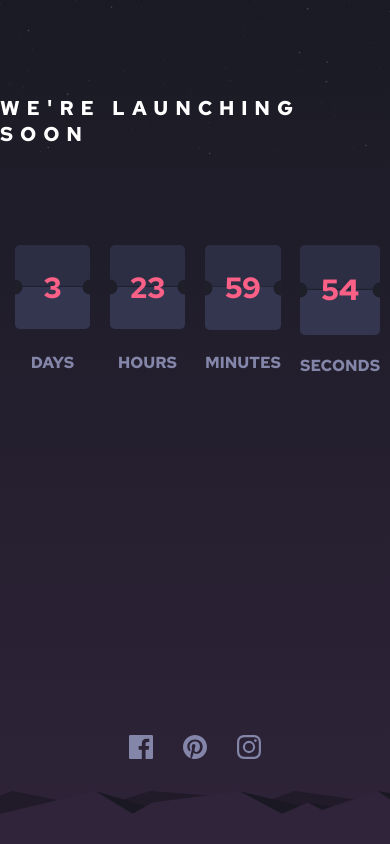
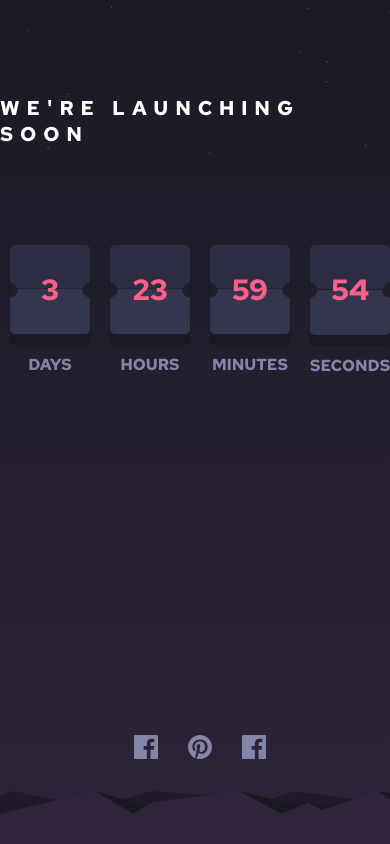
Before and after one commit to enzo-mir/launch-countdown-timer-main, a plain HTML site: page index.html in a window 390 px wide. Drawn offline with Linux system fonts and the light colour scheme.

Commit message:
stylisation

```diff
--- a/index.html
+++ b/index.html
@@ -37,13 +37,34 @@
     <footer>
       <ul>
         <li>
-          <a href="#"><img src="./images/icon-facebook.svg" alt="" /></a>
+          <a href="#"
+            ><svg xmlns="http://www.w3.org/2000/svg" width="24" height="24">
+              <path
+                fill="#8385A9"
+                d="M22.675 0H1.325C.593 0 0 .593 0 1.325v21.351C0 23.407.593 24 1.325 24H12.82v-9.294H9.692v-3.622h3.128V8.413c0-3.1 1.893-4.788 4.659-4.788 1.325 0 2.463.099 2.795.143v3.24l-1.918.001c-1.504 0-1.795.715-1.795 1.763v2.313h3.587l-.467 3.622h-3.12V24h6.116c.73 0 1.323-.593 1.323-1.325V1.325C24 .593 23.407 0 22.675 0z"
+              />
+            </svg>
+          </a>
         </li>
         <li>
-          <a href="#"><img src="./images/icon-pinterest.svg" alt="" /></a>
+          <a href="#"
+            ><svg xmlns="http://www.w3.org/2000/svg" width="24" height="24">
+              <path
+                fill="#8385A9"
+                d="M12 0C5.373 0 0 5.372 0 12c0 5.084 3.163 9.426 7.627 11.174-.105-.949-.2-2.405.042-3.441.218-.937 1.407-5.965 1.407-5.965s-.359-.719-.359-1.782c0-1.668.967-2.914 2.171-2.914 1.023 0 1.518.769 1.518 1.69 0 1.029-.655 2.568-.994 3.995-.283 1.194.599 2.169 1.777 2.169 2.133 0 3.772-2.249 3.772-5.495 0-2.873-2.064-4.882-5.012-4.882-3.414 0-5.418 2.561-5.418 5.207 0 1.031.397 2.138.893 2.738a.36.36 0 01.083.345l-.333 1.36c-.053.22-.174.267-.402.161-1.499-.698-2.436-2.889-2.436-4.649 0-3.785 2.75-7.262 7.929-7.262 4.163 0 7.398 2.967 7.398 6.931 0 4.136-2.607 7.464-6.227 7.464-1.216 0-2.359-.631-2.75-1.378l-.748 2.853c-.271 1.043-1.002 2.35-1.492 3.146C9.57 23.812 10.763 24 12 24c6.627 0 12-5.373 12-12 0-6.628-5.373-12-12-12z"
+              />
+            </svg>
+          </a>
         </li>
         <li>
-          <a href="#"><img src="./images/icon-instagram.svg" alt="" /></a>
+          <a href="#">
+            <svg xmlns="http://www.w3.org/2000/svg" width="24" height="24">
+              <path
+                fill="#8385A9"
+                d="M22.675 0H1.325C.593 0 0 .593 0 1.325v21.351C0 23.407.593 24 1.325 24H12.82v-9.294H9.692v-3.622h3.128V8.413c0-3.1 1.893-4.788 4.659-4.788 1.325 0 2.463.099 2.795.143v3.24l-1.918.001c-1.504 0-1.795.715-1.795 1.763v2.313h3.587l-.467 3.622h-3.12V24h6.116c.73 0 1.323-.593 1.323-1.325V1.325C24 .593 23.407 0 22.675 0z"
+              />
+            </svg>
+          </a>
         </li>
       </ul>
     </footer>
--- a/style.css
+++ b/style.css
@@ -39,10 +39,10 @@ main {
     display: grid;
     place-items: center;
     justify-content: center;
-    grid-template-columns: repeat(4, 25%);
+    grid-template-columns: repeat(4, 20%);
     gap: 20px;
     text-align: center;
-    width: clamp(300px, 75vw, 1000px);
+    width: clamp(400px, 75vw, 1000px);
 
     & div {
       position: relative;
@@ -66,6 +66,7 @@ main {
         aspect-ratio: 9 / 10;
         border-radius: 5px;
         overflow: hidden;
+        box-shadow: 0 10px 0px 1px hsl(234, 17%, 12%);
 
         &::before {
           position: absolute;
@@ -99,6 +100,10 @@ footer {
     gap: 30px;
     & li {
       list-style-type: none;
+
+      & a:hover svg path {
+        fill: hsl(345, 95%, 68%);
+      }
     }
   }
 }
```
